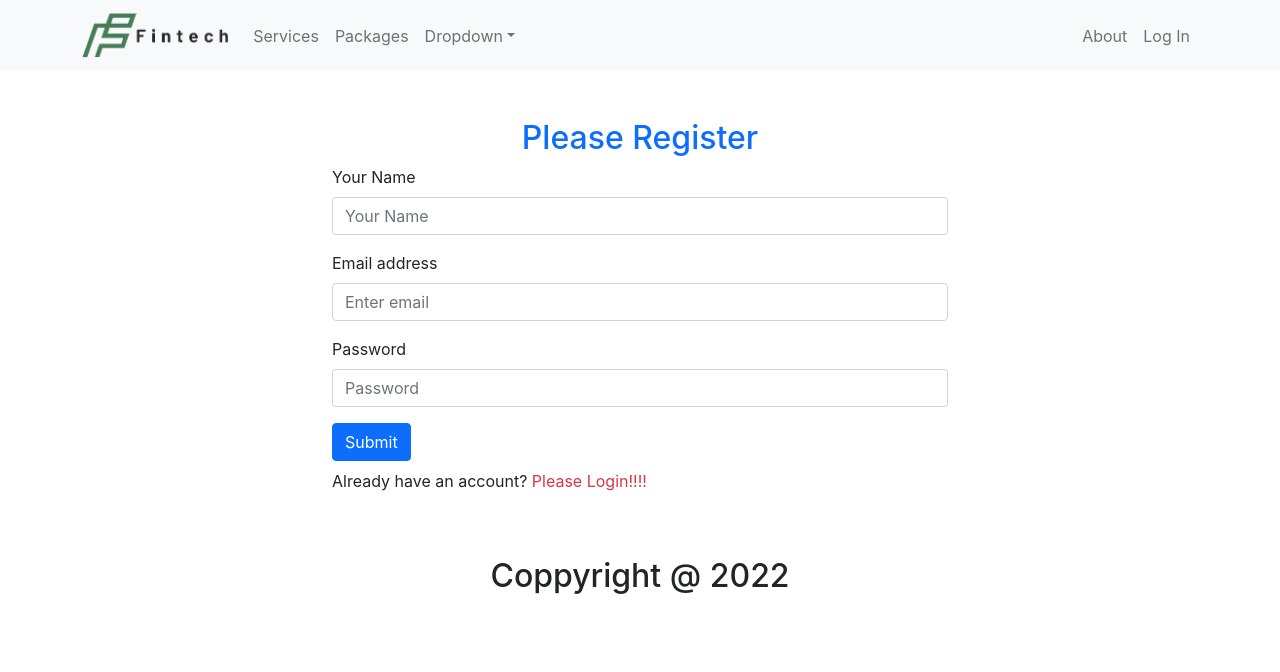
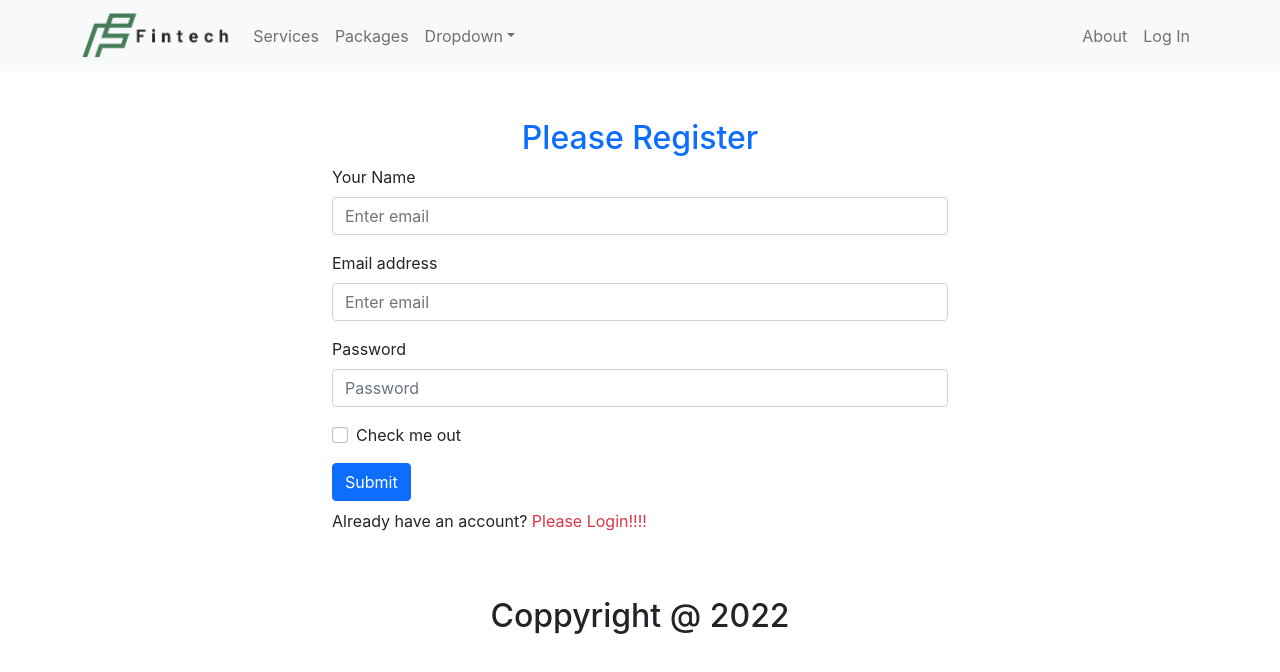
Before and after one commit to sa-sabuj/fintech, a React (Create React App) app: page /register in a window 1280 px wide. Shown: the top 672 px of the page. Built offline with nearby package versions, Linux system fonts and the light colour scheme.

Commit message:
environment variables done

```diff
--- a/src/pages/Login/Register/Register.js
+++ b/src/pages/Login/Register/Register.js
@@ -1,36 +1,48 @@
 
-import React from 'react';
+import React, { useRef } from 'react';
 import { Button, Form } from 'react-bootstrap';
 import { Link, useNavigate } from 'react-router-dom';
 
 const Register = () => {
+    const emailRef = useRef('');
+    const passwordRef = useRef('');
     const navigate = useNavigate();
-    const navigateLogin = ()=>{
+
+
+    const handleRegister = event =>{
+        event.preventDefault();
+        const email = emailRef.current.value;
+        const password = passwordRef.current.value;
+        console.log(email, password)
+    }
+
+    const navigateLogin = () => {
         navigate('/login');
     }
-    const handleRegister = event =>{
-        event.preventDefault();
 
-    }
+
     return (
         <div className='container w-50 mx-auto'>
             <h2 className='text-center text-primary mt-5'>Please Register</h2>
             <Form className='mb-2' onSubmit={handleRegister}>
-                <Form.Group className="mb-3" controlId="formBasicEmail">
+                <Form.Group className="mb-3">
                     <Form.Label>Your Name</Form.Label>
-                    <Form.Control type="text" placeholder="Your Name" />
+                    <Form.Control type="text" placeholder="Enter email" />
 
                 </Form.Group>
                 <Form.Group className="mb-3" controlId="formBasicEmail">
                     <Form.Label>Email address</Form.Label>
-                    <Form.Control type="email" placeholder="Enter email" required />
+                    <Form.Control ref={emailRef} type="email" placeholder="Enter email" />
+
                 </Form.Group>
 
                 <Form.Group className="mb-3" controlId="formBasicPassword">
                     <Form.Label>Password</Form.Label>
-                    <Form.Control type="password" placeholder="Password" required />
+                    <Form.Control ref={passwordRef} type="password" placeholder="Password" />
                 </Form.Group>
-
+                <Form.Group className="mb-3" controlId="formBasicCheckbox">
+                    <Form.Check type="checkbox" label="Check me out" />
+                </Form.Group>
                 <Button variant="primary" type="submit">
                     Submit
                 </Button>
```
Also changed, not shown: src/firebase.init.js (+6 -6 lines).
